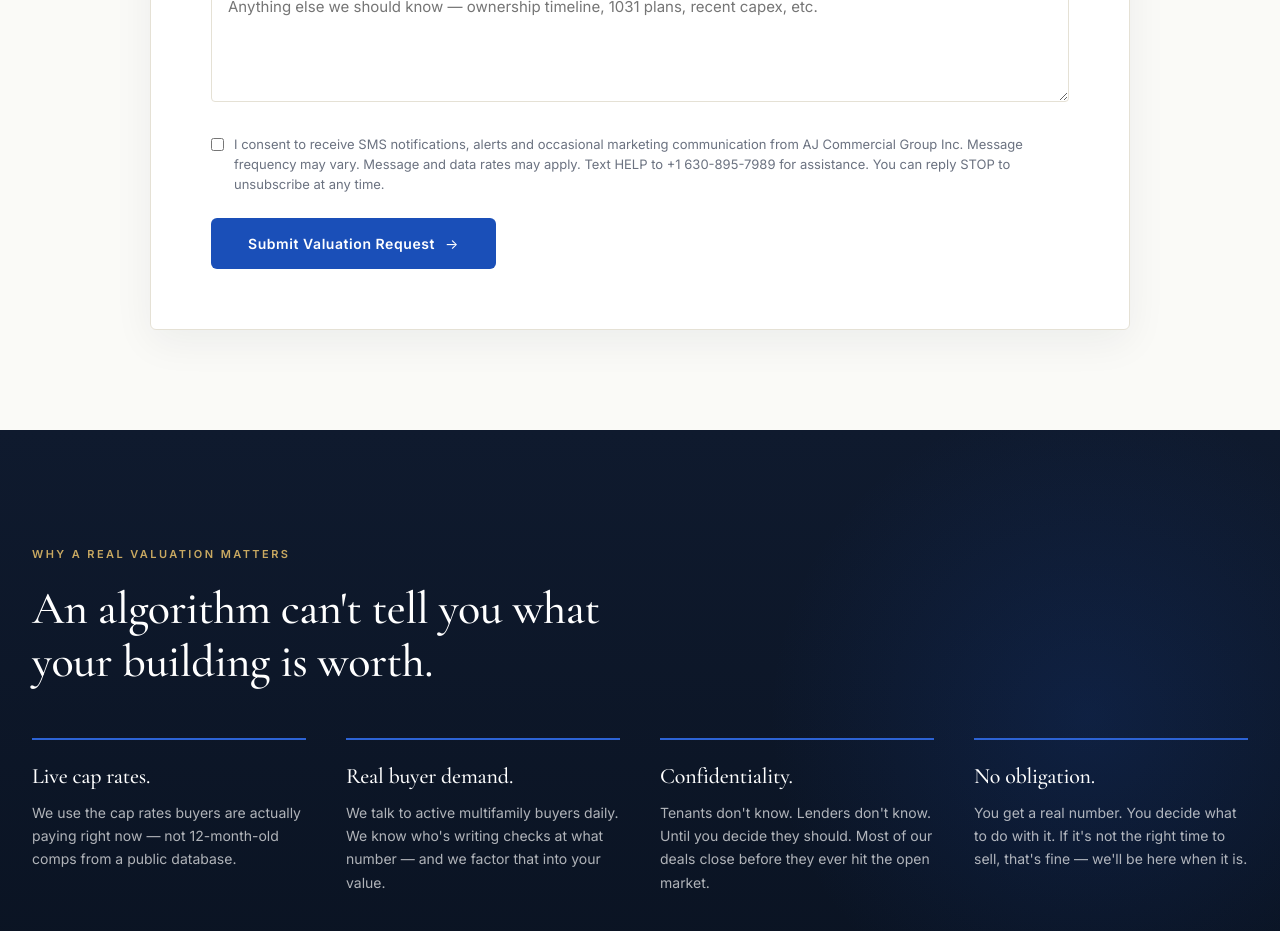
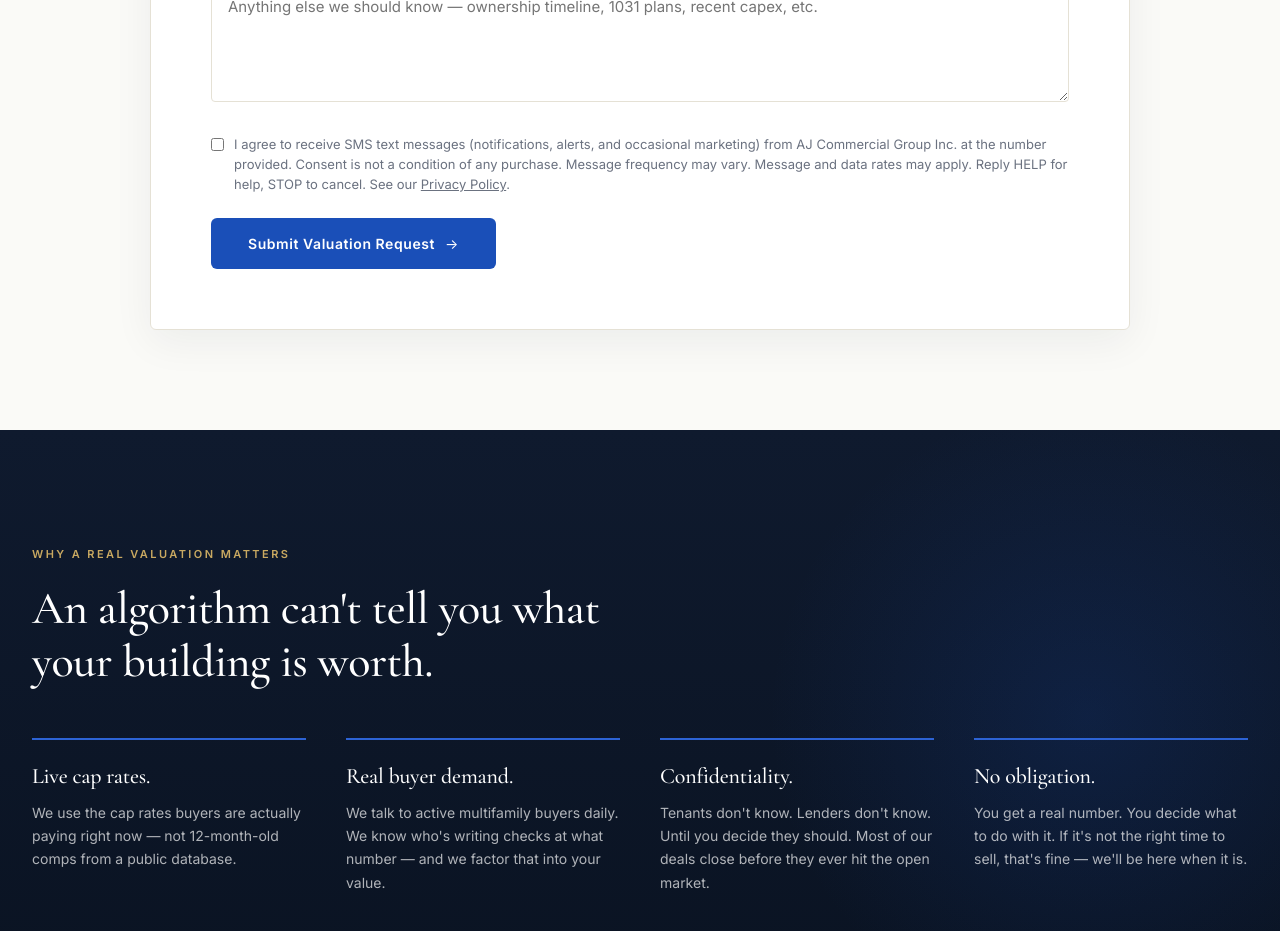
Before and after one commit to dillonai369/ajcg-admin, a Next.js app: page /selling in a window 1280 px wide. Shown: the part 2520-3451 px from the top of the page. Built offline with nearby package versions, Linux system fonts and the light colour scheme.

Commit message:
Fix: full-valuation form SMS consent — make optional + add privacy link

```diff
--- a/src/app/(public)/selling/page.tsx
+++ b/src/app/(public)/selling/page.tsx
@@ -191,11 +191,12 @@ export default function SellingPage() {
             </div>
 
             <label className="form-consent">
-              <input type="checkbox" name="sms_consent" value="yes" required />
+              <input type="checkbox" name="sms_consent" value="yes" />
               <span>
-                I consent to receive SMS notifications, alerts and occasional marketing communication from AJ
-                Commercial Group Inc. Message frequency may vary. Message and data rates may apply. Text HELP to +1
-                630-895-7989 for assistance. You can reply STOP to unsubscribe at any time.
+                I agree to receive SMS text messages (notifications, alerts, and occasional marketing) from AJ
+                Commercial Group Inc. at the number provided. Consent is not a condition of any purchase. Message
+                frequency may vary. Message and data rates may apply. Reply HELP for help, STOP to cancel. See our{" "}
+                <a href="/privacy" style={{ textDecoration: "underline" }}>Privacy Policy</a>.
               </span>
             </label>
 
```
